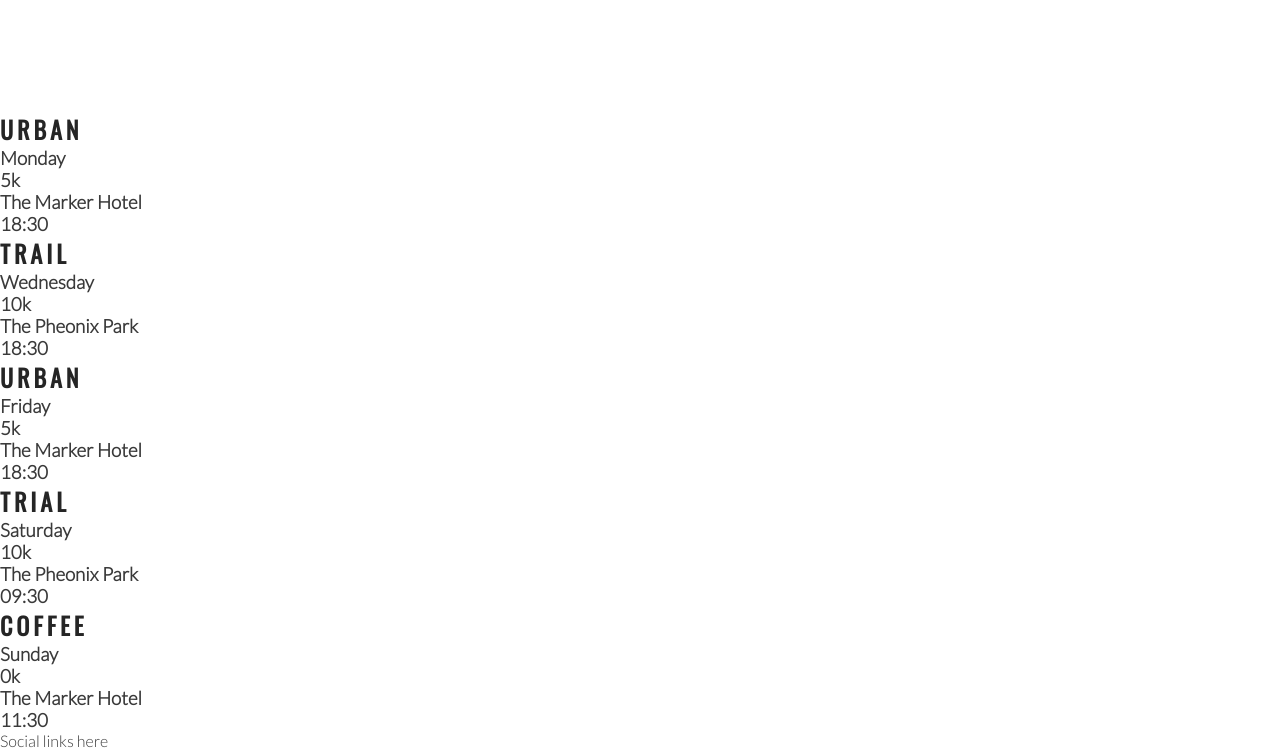
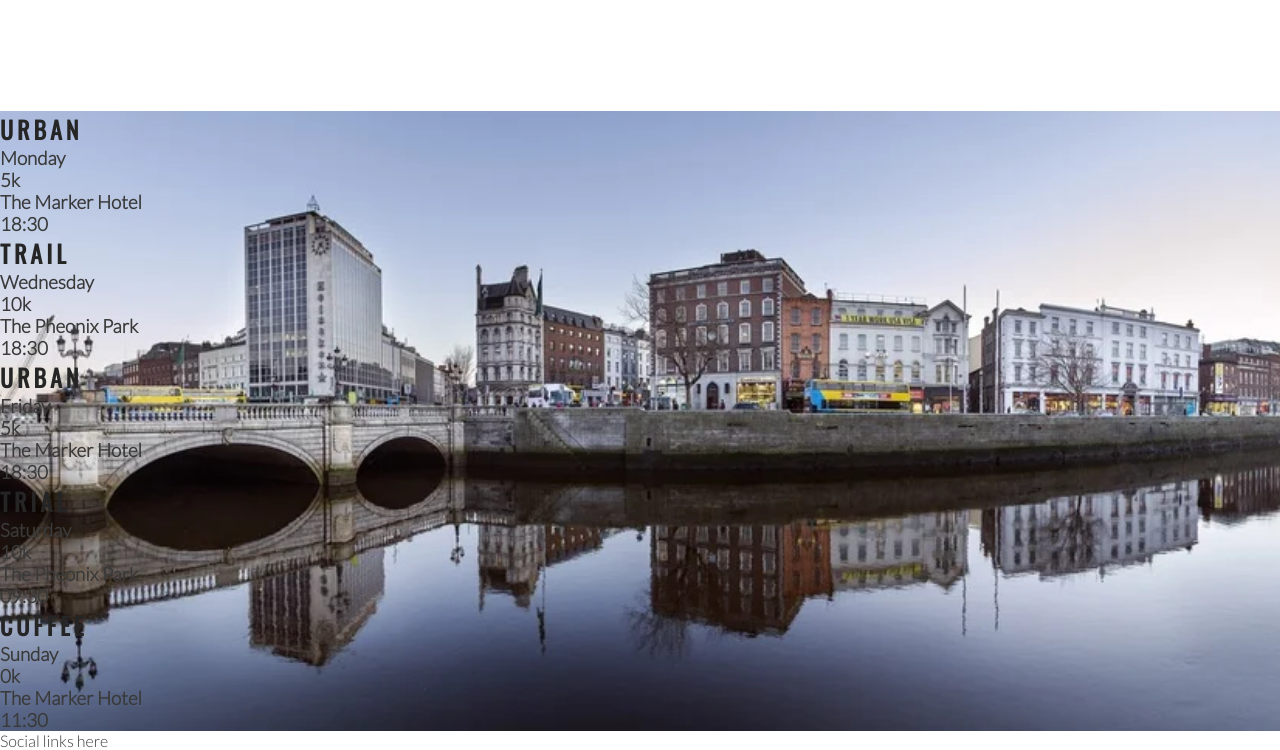
Before and after one commit to leannel89/love-running, a plain HTML site: page index.html in a window 1280 px wide. Shown: the part 1184-1934 px from the top of the page. Drawn offline with nearby package versions, Linux system fonts and the light colour scheme.

Commit message:
Add background image to times section

```diff
--- a/assets/css/style.css
+++ b/assets/css/style.css
@@ -181,3 +181,13 @@ hr {
     height: 100%;
     border-radius: 50%;
 }
+/*event times */
+
+#times {
+    background: url('../images/dublin-city.webp');
+    background-repeat: no-repeat;
+    background-size: cover;
+    background-position: center;
+    width: 100%;
+    overflow: hidden;
+}
--- a/index.html
+++ b/index.html
@@ -74,7 +74,7 @@
            </div>
        </div>
     </section>
-    <section>
+    <section id="times">
         <div>
             <h2>Urban</h2>
             <h3>Monday</h3>
```
Also changed, not shown: assets/images/dublin-city.webp (added).
